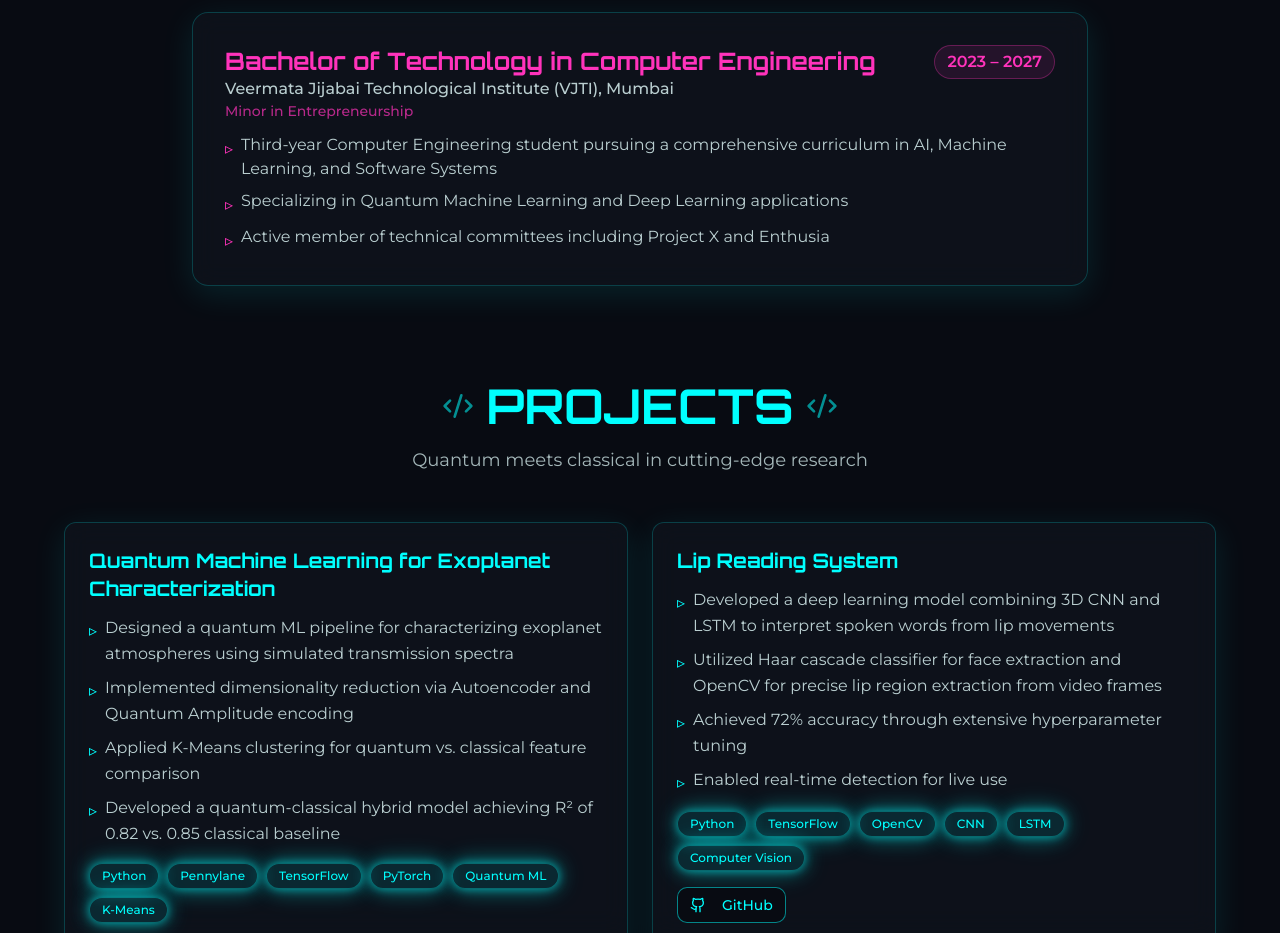
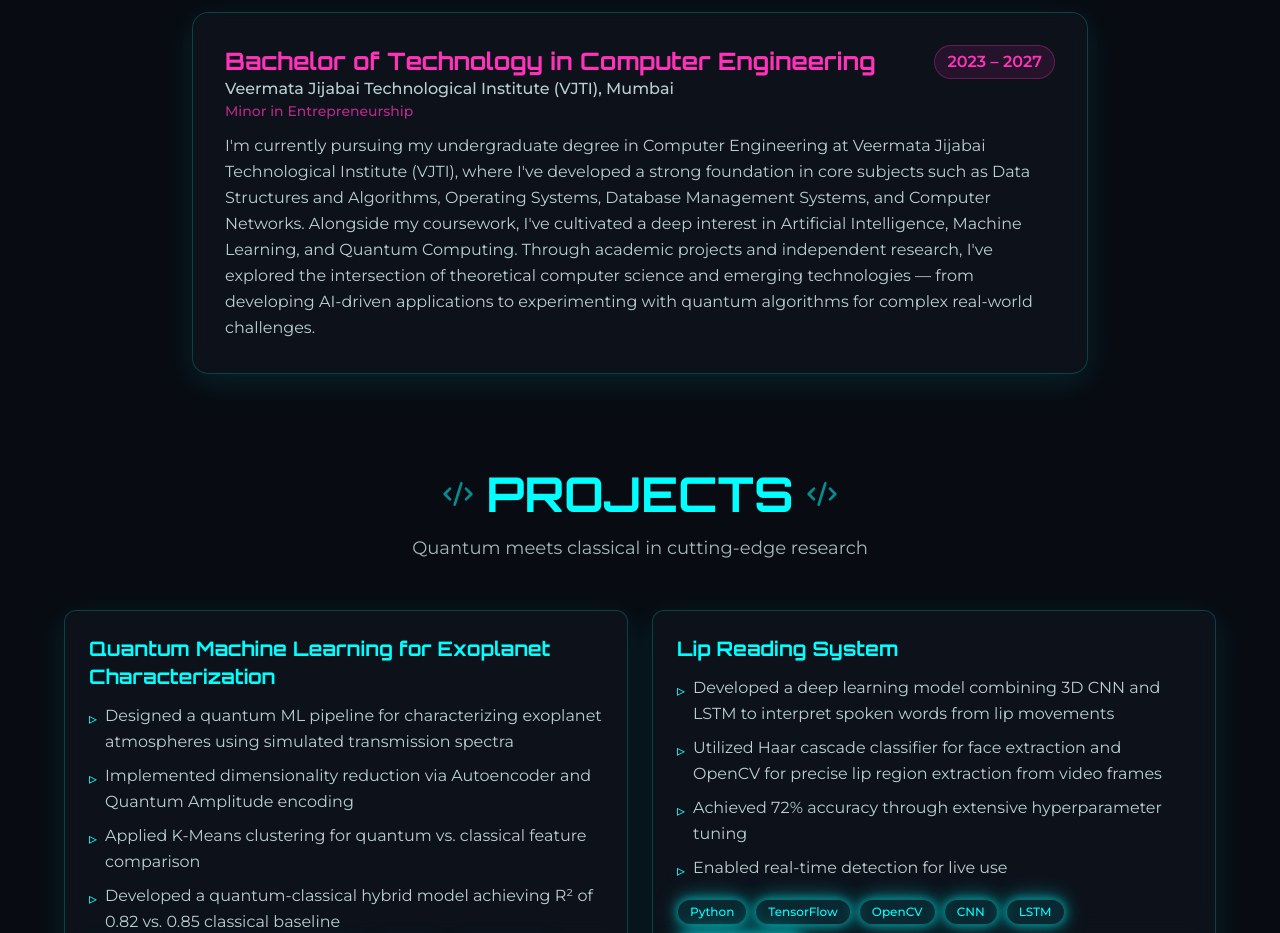
Before and after one commit to sourishphate/Sourish_Phate_Portfolio, a React (Vite) app: page / in a window 1280 px wide. Shown: the part 1080-2013 px from the top of the page. Built offline with nearby package versions, Linux system fonts and the light colour scheme; the HTML template or start-up script is replaced by a standard one.

Commit message:
Update education section content
Replace the existing bulleted list in the education section with the new paragraph provided by the user, detailing their undergraduate studies and interests.

```diff
--- a/src/pages/Index.tsx
+++ b/src/pages/Index.tsx
@@ -180,20 +180,9 @@ const Index = () => {
               </div>
               <span className="text-accent font-semibold px-3 py-1 bg-accent/10 rounded-full border border-accent/30">2023 – 2027</span>
             </div>
-            <ul className="space-y-2 text-foreground/80">
-              <li className="flex items-start gap-2">
-                <span className="text-accent mt-1">▹</span>
-                <span>Third-year Computer Engineering student pursuing a comprehensive curriculum in AI, Machine Learning, and Software Systems</span>
-              </li>
-              <li className="flex items-start gap-2">
-                <span className="text-accent mt-1">▹</span>
-                <span>Specializing in Quantum Machine Learning and Deep Learning applications</span>
-              </li>
-              <li className="flex items-start gap-2">
-                <span className="text-accent mt-1">▹</span>
-                <span>Active member of technical committees including Project X and Enthusia</span>
-              </li>
-            </ul>
+            <p className="text-foreground/80 leading-relaxed">
+              I'm currently pursuing my undergraduate degree in Computer Engineering at Veermata Jijabai Technological Institute (VJTI), where I've developed a strong foundation in core subjects such as Data Structures and Algorithms, Operating Systems, Database Management Systems, and Computer Networks. Alongside my coursework, I've cultivated a deep interest in Artificial Intelligence, Machine Learning, and Quantum Computing. Through academic projects and independent research, I've explored the intersection of theoretical computer science and emerging technologies — from developing AI-driven applications to experimenting with quantum algorithms for complex real-world challenges.
+            </p>
           </div>
         </div>
       </section>
```
